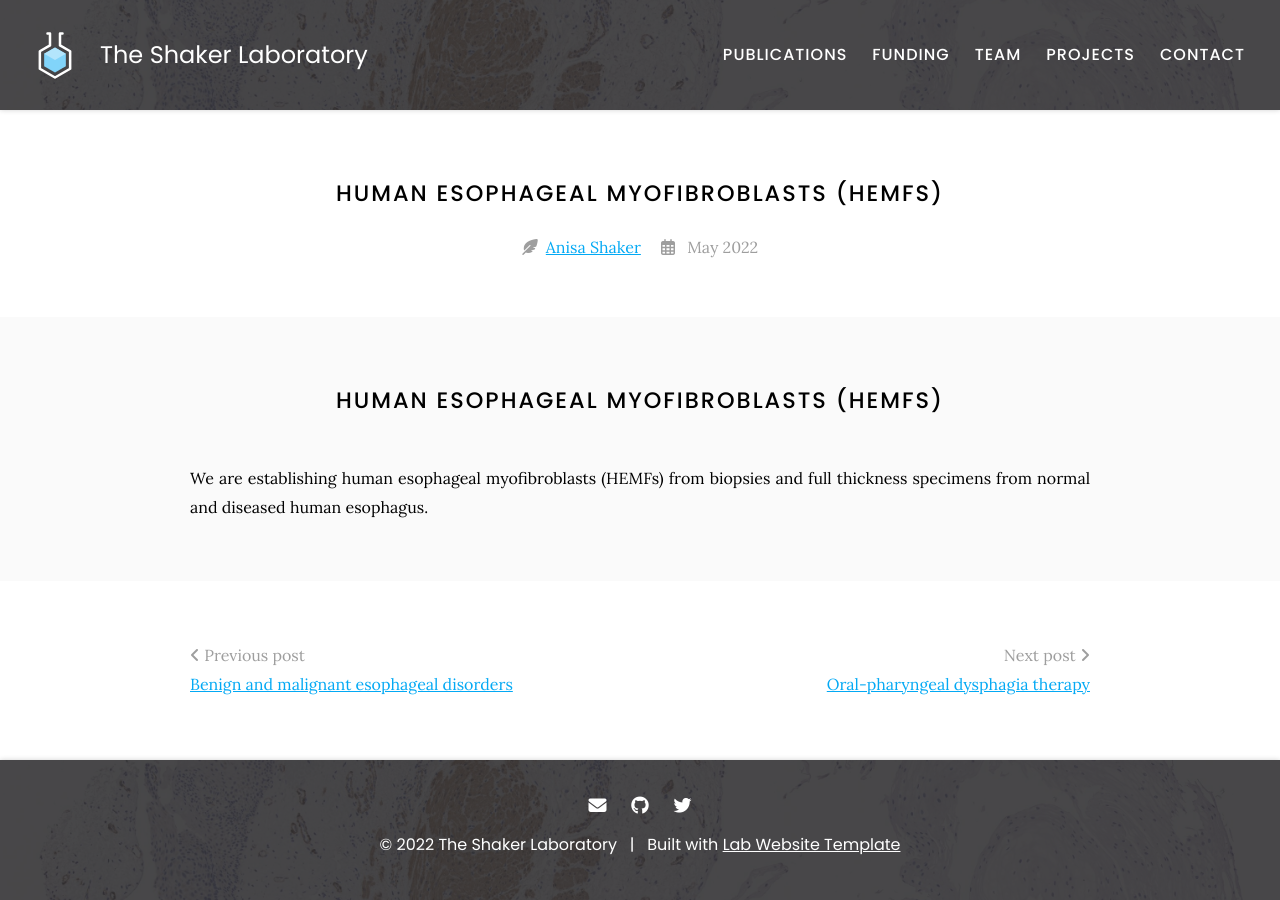
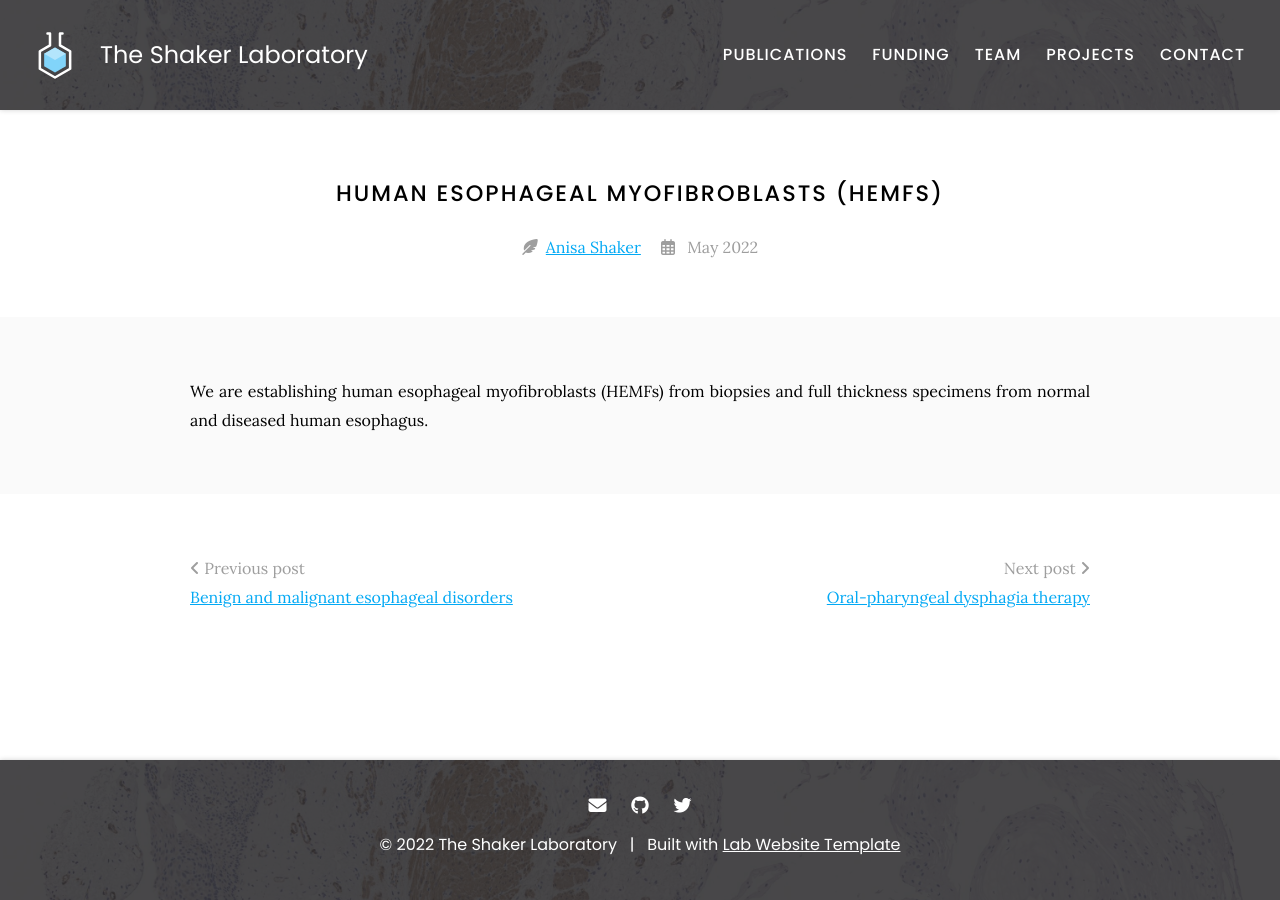
Before and after one commit to ShakerLab/ShakerLab, a Jekyll site: the page built from _posts/2022-05-10-hemfs.md, in a window 1280 px wide. Built offline with Jekyll 4.4.1, drawn with Linux system fonts in a browser that asks for light colours; nearby versions of some CDN libraries.

Commit message:
Update 2022-05-10-hemfs.md

```diff
--- a/_posts/2022-05-10-hemfs.md
+++ b/_posts/2022-05-10-hemfs.md
@@ -5,6 +5,4 @@ member: anisa-shaker
 redirect_from: /hemfs
 ---
 
-# Human esophageal myofibroblasts (HEMFs)
-
 We are establishing human esophageal myofibroblasts (HEMFs) from biopsies and full thickness specimens from normal and diseased human esophagus.
```
